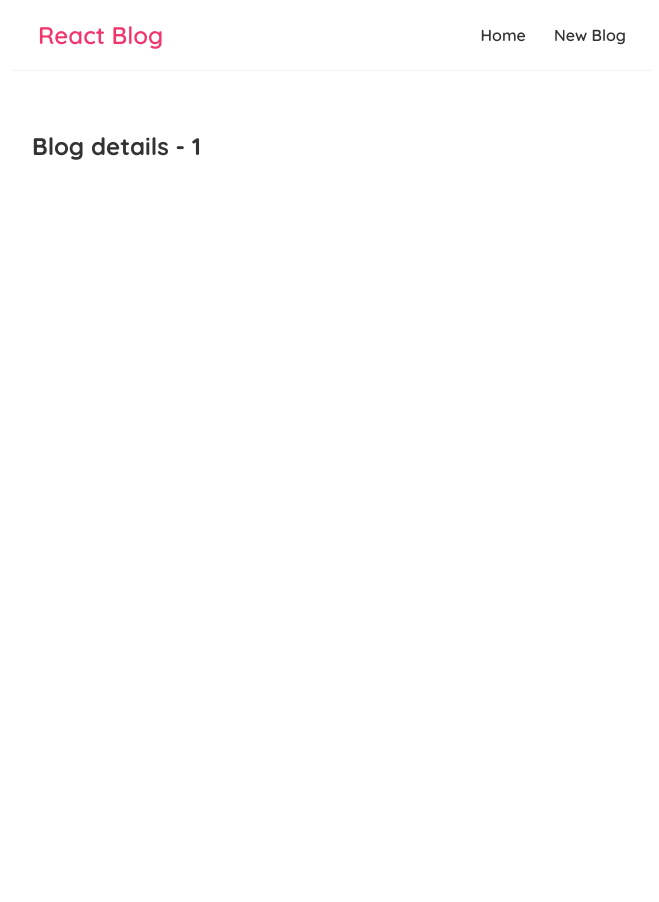
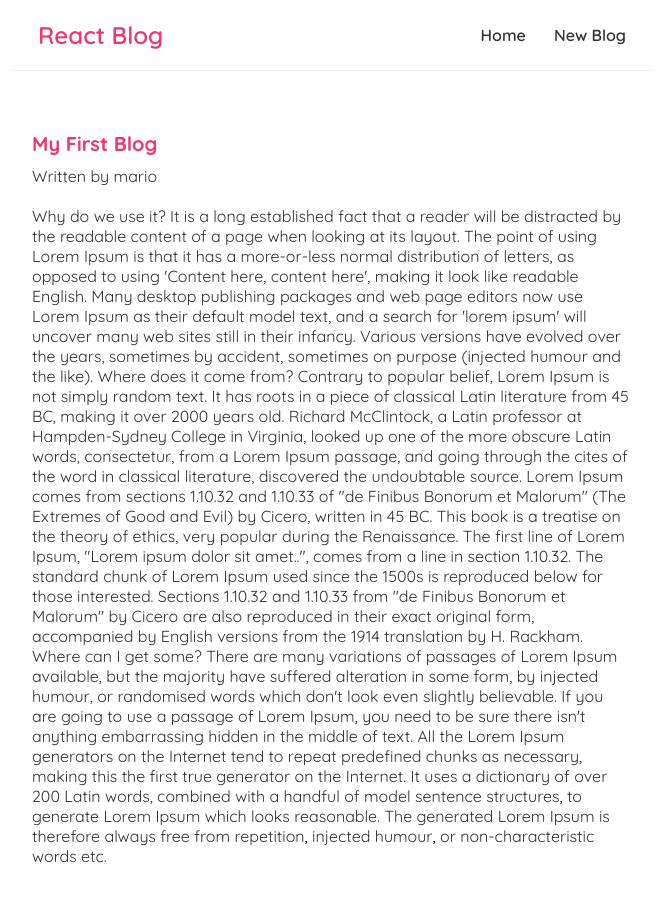
Before and after one commit to huseyineskan/react-simple-blog, a React (Create React App) app: page /blogs/1 in a window 1280 px wide. Shown: the top 902 px of the page, without its empty margins (308-967 px from the left). Before the commit the page ends 800 px from the top, so only its background shows below. Built offline with nearby package versions, Linux system fonts and the light colour scheme; data requests are answered from the project's data file.

Commit message:
reusing custom hooks

```diff
--- a/src/BlogDetails.js
+++ b/src/BlogDetails.js
@@ -1,11 +1,21 @@
 import { useParams } from "react-router-dom";
+import useFetch from "./useFetch";
 
 const BlogDetails = () => {
     const { id } = useParams();
+    const { data: blog, error, isPending } = useFetch('http://localhost:8000/blogs/' + id);
 
     return (
         <div className="blog-details">
-            <h2>Blog details - { id }</h2>
+            { isPending && <div>Loading...</div> }
+            { error && <div>{ error }</div> }
+            { blog && (
+                <article>
+                    <h2>{ blog.title }</h2>
+                    <p>Written by { blog.author }</p>
+                    <div>{ blog.body }</div>
+                </article>
+            ) }
         </div>
      );
 }
--- a/src/index.css
+++ b/src/index.css
@@ -83,3 +83,14 @@
 .blog-preview a {
   text-decoration: none;
 }
+
+/* blog details page */
+.blog-details h2 {
+  font-size: 20px;
+  color: #f1356d;
+  margin-bottom: 10px;
+}
+
+.blog-details div {
+  margin: 20px 0;
+}
```
